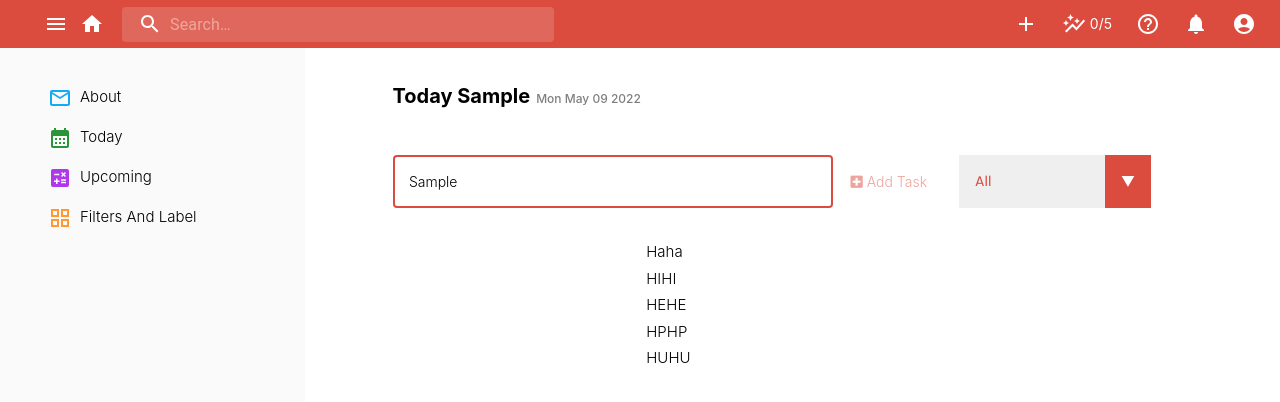
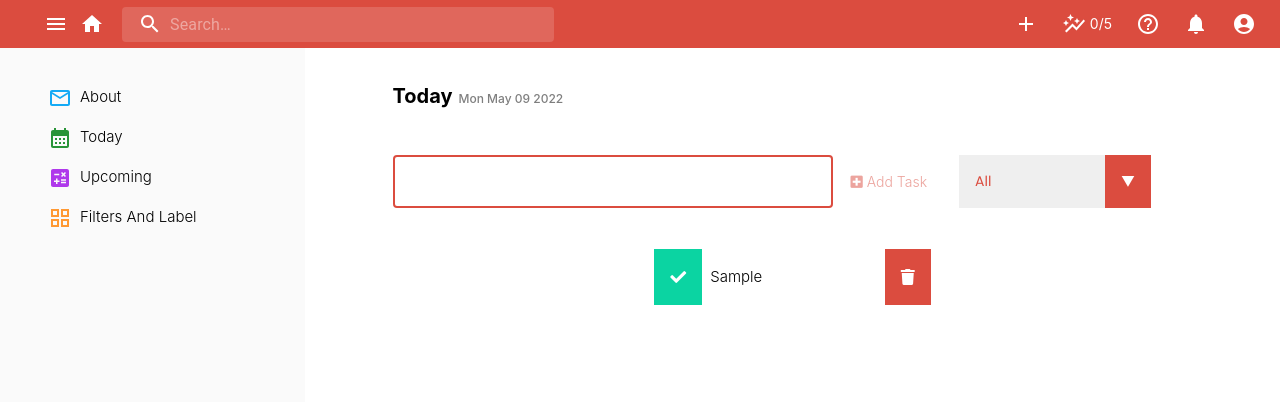
Before and after one commit to thorgan376/todolist-frontend, a React (Create React App) app: page / in a window 1280 px wide. Both pictures are taken after typing "Sample" into the empty fields and a click on the button "Add Task". Shown: the top 402 px of the page. Built offline with nearby package versions, Linux system fonts and the light colour scheme.

Commit message:
update 17/05/2022

```diff
--- a/src/App.js
+++ b/src/App.js
@@ -9,17 +9,17 @@ import {
 } from "react-router-dom";
 import {About, Today, Upcoming, Filtersandlabel} from './components/Navbar/MenuList';
 import { useEffect} from 'react';
-import axios from 'axios';
+// import axios from 'axios';
 
 function App() {
 
-  useEffect( () => {
-    const resp = (async() => {
-      const data = await axios.get('http://localhost:8080');
-      console.log(data);
-    })
-    resp();
-  },[])
+  // useEffect( () => {
+  //   const resp = (async() => {
+  //     const data = await axios.get('http://localhost:8080');
+  //     console.log(data);
+  //   })
+  //   resp();
+  // },[])
   return (
     <div className="flex flex-wrap">
       <Router>
--- /dev/null
+++ b/src/components/Content/AddingTodo.js
@@ -0,0 +1,25 @@
+import React, {useState} from "react";
+
+const AddingTodo = ({text, todo, todos, setTodos}) =>{
+    //Events: Complete, delete-pu to trash,...
+    const completeHandler = () => {
+        setTodos(todos.map((item) => {}
+        ));
+    }
+    const deleteHandler = (event) => {
+        setTodos(todos.filter((item) => item.id !== todo.id));
+    }
+    return(
+        <div className="todo">
+            <button className="complete-btn">
+                <i className="fas fa-check"></i>
+            </button>
+            <li className="todo-item">{text}</li>
+            <button onClick={deleteHandler} className="trash-btn">
+                <i className="fas fa-trash"></i>
+            </button>
+        </div>
+    );
+}
+
+export default AddingTodo;
--- a/src/components/Content/Form.js
+++ b/src/components/Content/Form.js
@@ -5,20 +5,23 @@ import data from "./data.json";
 import MainContent from './MainContent';
 import './Content.css'
 
-const Form = ({setInputText, setTasks, tasks}) => {
+const Form = ({inputTodo, setInputTodo, setTodos, todos}) => {
     //Javascript Code And Function here
     const textHandler = (e) => {
         console.log(e.target.value);
-        setInputText(e.target.value);
+        setInputTodo(e.target.value);
     }
-    const submitTaskHandler = (event) => {
+    const submitTodoHandler = (event) => {
         event.preventDefault();
+        setTodos([...todos, {text:inputTodo, completed: false, id: Math.random()}]
+            );
+        setInputTodo("");
     }
 
     return(
         <form>
-            <input onChange={textHandler} type="text" className="todo-input" />
-                <button onClick={submitTaskHandler} className="todo-button" type="submit">
+            <input value={inputTodo} onChange={textHandler} type="text" className="todo-input" />
+                <button onClick={submitTodoHandler} className="todo-button" type="submit">
                 <i className="fas fa-plus-square"></i> Add Task
                 </button>
             <div className="select">
--- a/src/components/Content/MainContent.js
+++ b/src/components/Content/MainContent.js
@@ -7,23 +7,29 @@ import TodoList from './TodoList';
 import './Content.css';
 
 function MainContent() {
-    const [inputText, setInputText] = useState("");
-    const [tasks, setTasks] = useState([]);
-    // const addTask = (task) => {
-    //     setTasks([...tasks, task]);
+    const [inputTodo, setInputTodo] = useState("");
+    const [todos, setTodos] = useState([]);
+    // const addTodo = (todo) => {
+    //     setTodos([...todos, todo]);
     // }
     return (
         <div className="agenda_view">
             <header className='view_header'>
                 <div className='view_header__content'>
                     <h1>
-                      <span className='simple_title_today'>Today {inputText}</span>
+                      <span className='simple_title_today'>Today</span>
                       <small className='simple_title_date'>{new Date().toDateString() + ''}</small>
                     </h1>
                 </div>
             </header>
-            <Form setInputText={setInputText} tasks={tasks} setTasks={setTasks}/>
-            <TodoList/>
+            <Form
+            inputTodo={inputTodo}
+            setInputTodo={setInputTodo}
+            todos={todos}
+            setTodos={setTodos}/>
+            <TodoList
+            setTodos={setTodos}
+            todos={todos}/>
         </div>
       );
     }
--- a/src/components/Content/TodoList.js
+++ b/src/components/Content/TodoList.js
@@ -1,14 +1,19 @@
 import React from "react";
 import './Content.css';
-const TodoList = () => {
+import AddingTodo from "./AddingTodo";
+const TodoList = ({todos, setTodos}) => {
+
     return(
         <div className="todo-container">
             <ul className="todo-list">
-                <li>Haha</li>
-                <li>HIHI</li>
-                <li>HEHE</li>
-                <li>HPHP</li>
-                <li>HUHU</li>
+                {todos.map(todo => (
+                    <AddingTodo
+                    todo={todo}
+                    setTodos={setTodos}
+                    todos={todos}
+                    text={todo.text}
+                    key={todo.id}/>
+                ))}
             </ul>
         </div>
     );
```
